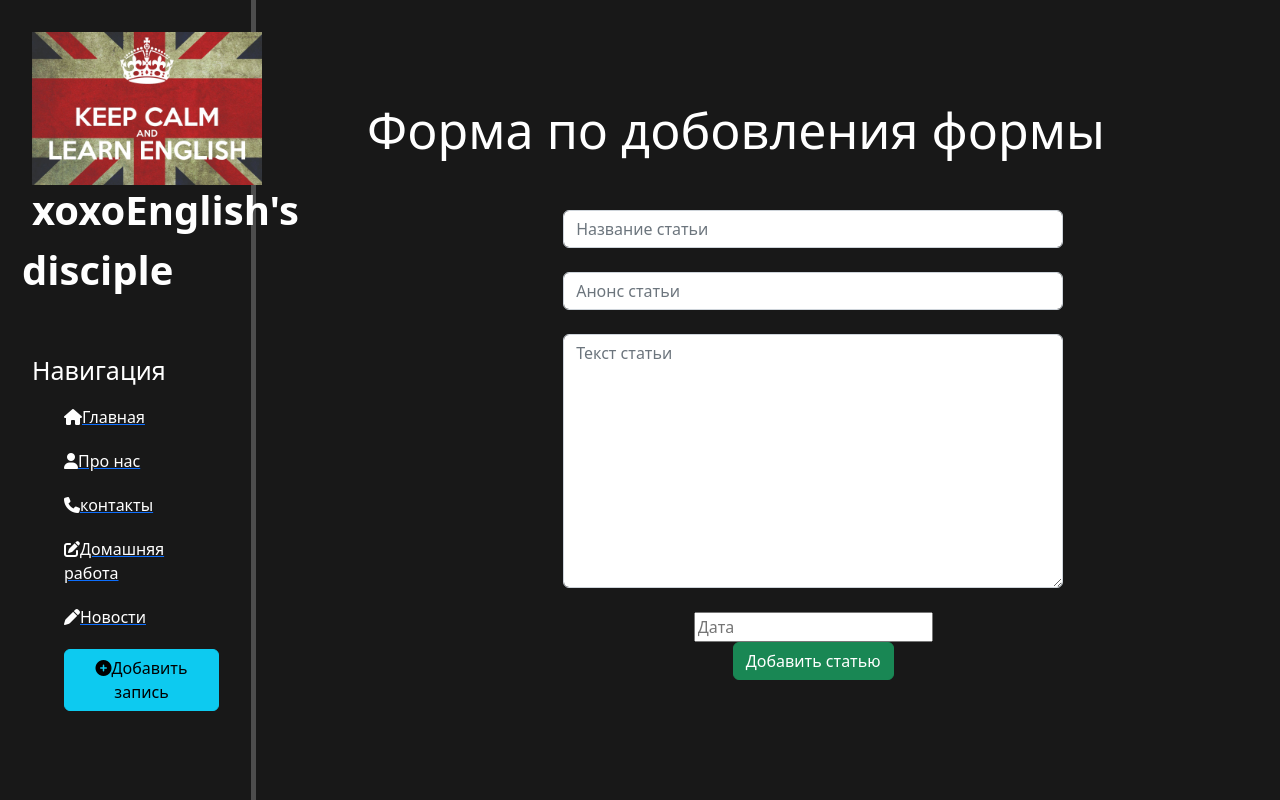
After one commit to GrishukViktar/django-sait, a Django app: page /news/create in a window 1280 px wide. The commit adds this page. Run offline with Django 4.2, Linux system fonts and the light colour scheme; some libraries are stand-ins or nearby versions.

Commit message:
add forms

```diff
--- a/mysite/main/static/main/css/main.css
+++ b/mysite/main/static/main/css/main.css
@@ -66,5 +66,9 @@ main .features p {max-width: 400px; margin: 20px auto}
     width: 400px;
     margin: 20px 30%;
     text-align: left;
-
 }
+form{
+    margin-left: 32%;
+    width: 500px;
+    margin-top: 50px;
+}
--- a/mysite/main/templates/main/layout.html
+++ b/mysite/main/templates/main/layout.html
@@ -21,6 +21,7 @@
             <a href="{% url 'communications' %}"><li><i class="fa-sharp fa-solid fa-phone"></i>контакты</li></a>
             <a href="{% url 'homework' %}"><li><i class="fa-sharp fa-solid fa-pen-to-square"></i>Домашняя работа</li></a>
             <a href="{% url 'news_home' %}"><li><i class="fa-sharp fa-solid fa-pen"></i>Новости</li></a>
+            <a href="{% url 'create' %}"><li><button class="btn btn-info"><i class="fas fa-plus-circle"></i>Добавить запись</li></a>
         </ul>
     </aside>
     <main>
--- /dev/null
+++ b/mysite/news/forms.py
@@ -0,0 +1,27 @@
+from .models import Article
+from django.forms import ModelForm, TextInput, DateTimeInput, Textarea
+
+
+class ArticleForm(ModelForm):
+    class Meta:
+        model = Article
+        fields = ['title', 'anons', 'full_text', 'date']
+
+        widgets = {
+            "title": TextInput(attrs={
+                'class': 'form-control',
+                'placeholder': 'Название статьи'
+            }),
+            "anons": TextInput(attrs={
+                'class': 'form-control',
+                'placeholder': 'Анонс статьи'
+            }),
+            "date": DateTimeInput(attrs={
+                'class': 'from-control',
+                'placeholder': 'Дата'
+            }),
+            "full_text": Textarea(attrs={
+                'class': 'form-control',
+                'placeholder': 'Текст статьи'
+            })
+        }
--- /dev/null
+++ b/mysite/news/templates/news/create.html
@@ -0,0 +1,18 @@
+{% extends 'main/layout.html' %}
+
+{% block title %}Форма для добовления статьи{% endblock %}
+
+{% block content %}
+    <div class="features">
+        <h1>Форма по добовления формы</h1>
+        <form method="post">
+            {% csrf_token %}
+            {{ form.title }}<br>
+            {{ form.anons }}<br>
+            {{ form.full_text }}<br>
+            {{ form.date }}<br>
+
+            <button class="btn btn-success" type="submit">Добавить статью</button>
+        </form>
+    </div>
+{% endblock %}
--- a/mysite/news/urls.py
+++ b/mysite/news/urls.py
@@ -3,5 +3,6 @@ from . import views
 
 urlpatterns = [
     path('', views.news_home, name='news_home'),
+    path('create', views.create, name='create')
 
 ]
--- a/mysite/news/views.py
+++ b/mysite/news/views.py
@@ -1,7 +1,18 @@
 from django.shortcuts import render
 from .models import Article
+from .forms import ArticleForm
 
 
 def news_home(request):
     news = Article.objects.order_by('-date')[:1]
     return render(request, 'news/news_home.html', {'news': news})
+
+
+def create(request):
+    form = ArticleForm()
+
+    data = {
+        'form': form
+    }
+
+    return render(request, 'news/create.html', data)
```
